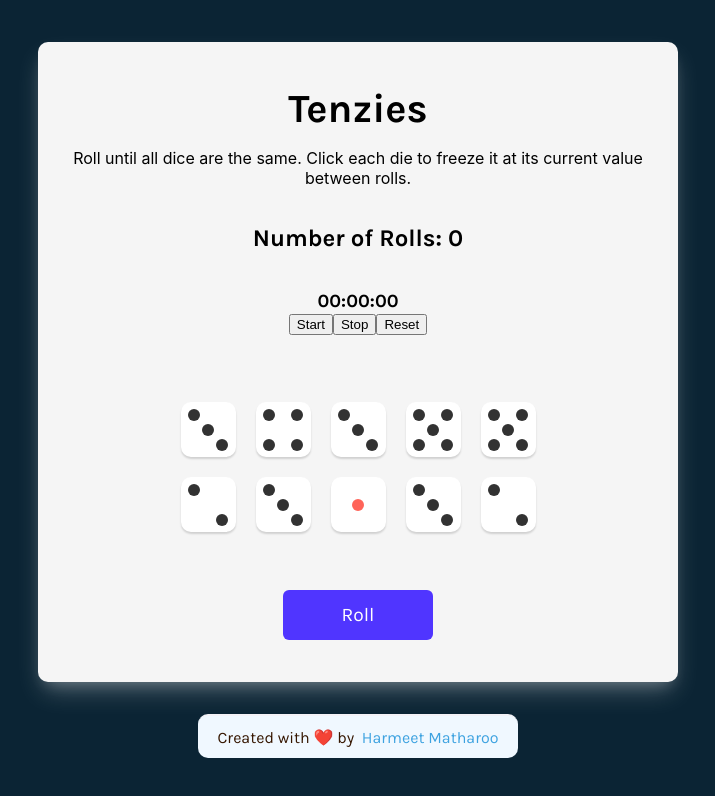
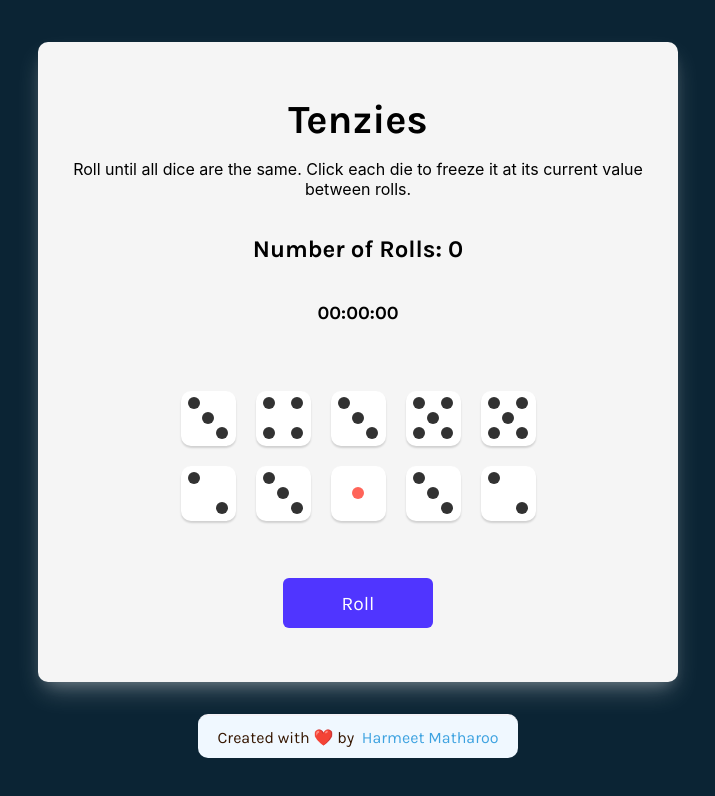
Before and after one commit to hmjatt/Tenzies-ReactJS, a React (Create React App) app in the folder tenzies/: page / in a window 1280 px wide. Shown: the top 796 px of the page, without its empty margins (282-997 px from the left). Built offline with nearby package versions, Linux system fonts and the light colour scheme.

Commit message:
Added a timer ✅

```diff
--- a/tenzies/src/App.js
+++ b/tenzies/src/App.js
@@ -4,23 +4,51 @@ import Confetti from "react-confetti";
 import "./styles/App.css";
 import Dice from "./components/Dice";
 import Footer from "./components/Footer";
-import Timer from "./components/Timer";
 
 function App() {
     const [dice, setDice] = useState(allNewDice());
     const [tenzies, setTenzies] = useState(false);
     const [numOfRolls, setNumOfRolls] = useState(0);
 
+    // States for Timer
+    const [time, setTime] = useState(0);
+    const [running, setRunning] = useState(false);
+
+    // Calculate time using useEffect Hook & setInterval() method
+    useEffect(() => {
+        let interval;
+        if (running) {
+            interval = setInterval(() => {
+                setTime((prevTime) => prevTime + 10);
+            }, 10);
+        } else if (!running) {
+            clearInterval(interval);
+        }
+        return () => clearInterval(interval);
+    }, [running]);
+
+
     useEffect(() => {
         // All dice are held
         const allHeld = dice.every((die) => die.isHeld);
+
+        // Check if Dice are held(even if it's just one)
+        const someHeld = dice.some((die) => die.isHeld);
 
         // All dice have the same value
         const firstValue = dice[0].value;
         const allSameValue = dice.every((die) => die.value === firstValue);
 
+        // if `someHeld` === True, Start counting
+        if (someHeld) {
+            setRunning(true);
+        }
+
         // if `allHeld` and `allSameValue)` === true, we won
         if (allHeld && allSameValue) {
+			// Stop Counter
+            setRunning(false);
+			// Game Won
             setTenzies(true);
         }
     }, [dice]);
@@ -53,6 +81,8 @@ function App() {
             setTenzies(false);
             setDice(allNewDice());
             setNumOfRolls(0);
+            // Reset timer
+            setTime(0);
         }
     }
 
@@ -85,7 +115,25 @@ function App() {
                     it at its current value between rolls.
                 </p>
                 <h2 className="track-rolls">Number of Rolls: {numOfRolls}</h2>
-				<h3><Timer /></h3>
+                <h3>
+                    <div className="timer">
+                        <div className="numbers">
+                            <span>
+                                {("0" + Math.floor((time / 60000) % 60)).slice(
+                                    -2
+                                )}
+                                :
+                            </span>
+                            <span>
+                                {("0" + Math.floor((time / 1000) % 60)).slice(
+                                    -2
+                                )}
+                                :
+                            </span>
+                            <span>{("0" + ((time / 10) % 100)).slice(-2)}</span>
+                        </div>
+                    </div>
+                </h3>
                 <div className="dice-container">{diceElements}</div>
                 <button className="roll-dice" onClick={rollDice}>
                     {tenzies ? "New Game" : "Roll"}
--- a/tenzies/src/components/Timer.js
+++ /dev/null
@@ -1,40 +0,0 @@
-import { useState, useEffect } from "react";
-
-const Timer = () => {
-    //States for Timer
-    const [time, setTime] = useState(0);
-    const [running, setRunning] = useState(false);
-
-    // Calculate time using useEffect Hook & setInterval() method
-    useEffect(() => {
-        let interval;
-        if (running) {
-            interval = setInterval(() => {
-                setTime((prevTime) => prevTime + 10);
-            }, 10);
-        } else if (!running) {
-            clearInterval(interval);
-        }
-        return () => clearInterval(interval);
-    }, [running]);
-
-    // Adding some control buttons
-    return (
-        <div className="stopwatch">
-            <div className="numbers">
-                <span>
-                    {("0" + Math.floor((time / 60000) % 60)).slice(-2)}:
-                </span>
-                <span>{("0" + Math.floor((time / 1000) % 60)).slice(-2)}:</span>
-                <span>{("0" + ((time / 10) % 100)).slice(-2)}</span>
-            </div>
-            <div className="buttons">
-                <button onClick={() => setRunning(true)}>Start</button>
-                <button onClick={() => setRunning(false)}>Stop</button>
-                <button onClick={() => setTime(0)}>Reset</button>
-            </div>
-        </div>
-    );
-};
-
-export default Timer;
```
Also changed, not shown: 1 other file (tests, documents, lock files or other folders).
